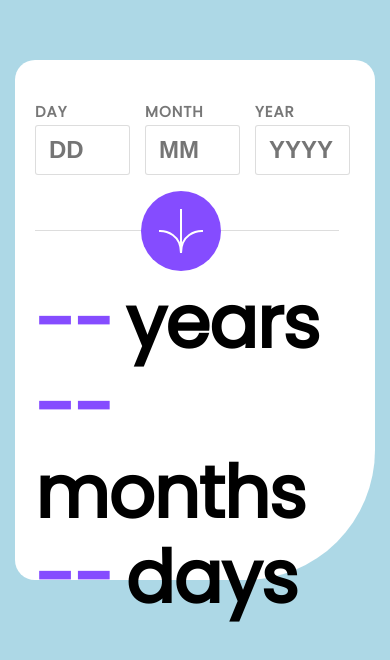
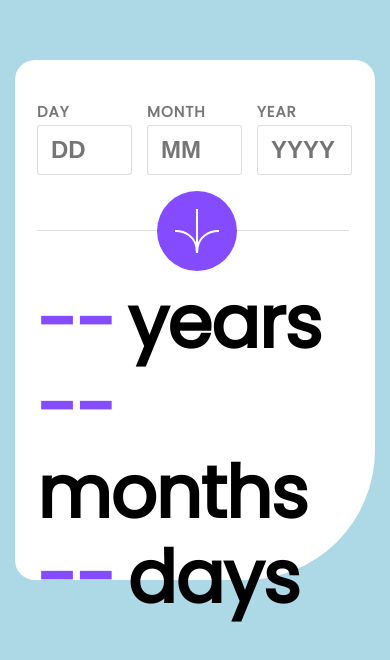
Before and after one commit to htomar6397/age-calculator, a plain HTML site: page index.html in a window 390 px wide. Shown: the part 102-762 px from the top of the page. Drawn offline with Linux system fonts and the light colour scheme.

Commit message:
Update style.css

```diff
--- a/style.css
+++ b/style.css
@@ -117,7 +117,7 @@ transform: translate(-50%,-50%);
 
     height: 520px;
     width: 360px;
-    padding: 40px 20px;
+    padding: 40px 22px;
       border-radius: 20px 20px 130px 20px;
 }
 .input div{
@@ -135,11 +135,12 @@ transform: translate(-50%,-50%);
     }
     .arr .circle{
         float: none;
-        margin-left: 35%;
+        margin-left: 40%;
         margin-top: 10px;
         height: 80px;
         width: 80px;
     }
+    .arr div{ width:104%; }
     .input .d,.input .m,.input .y{
         font-size: 10px;
     }
```
